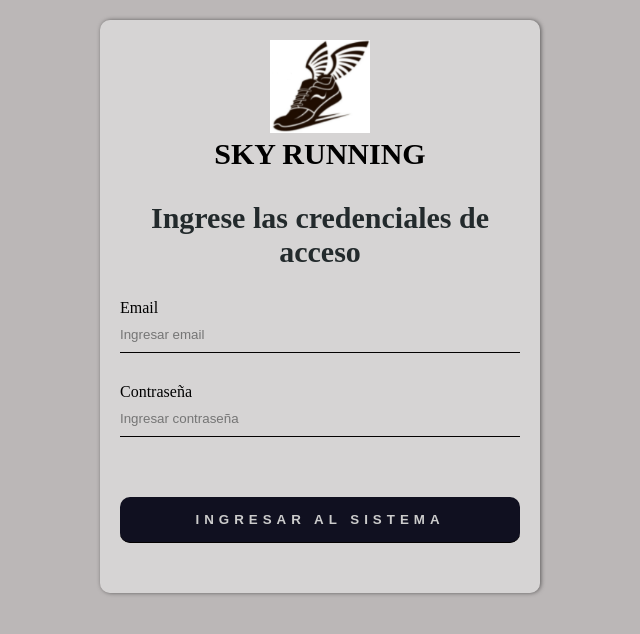
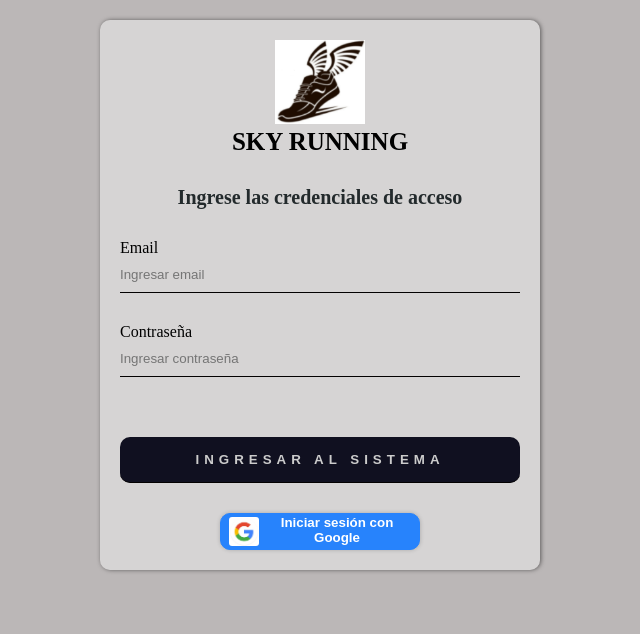
Before and after one commit to paulaarambula/RepositorioUdeA, a plain HTML site: page autenticacion-usuario/autenticacion.html in a window 1280 px wide. Shown: the whole page, without its empty margins (320-960 px from the left). Drawn offline with Linux system fonts and the light colour scheme.

Commit message:
actualizaciín interfaz autenticación de usuario

```diff
--- a/autenticacion-usuario/CSS/autenticacion.css
+++ b/autenticacion-usuario/CSS/autenticacion.css
@@ -12,14 +12,14 @@
 .contenedor  h1{
     margin: 0 0 30px;
     padding: 0;
-    font-size: 30px;
+    font-size: 25px;
     color: black;
     text-align: center;
 }
 .contenedor h3{
     margin: 0 0 30px;
     padding: 0;
-    font-size: 30px;
+    font-size: 20px;
     color: #232a2c;
     text-align: center;
 }
@@ -45,13 +45,32 @@
     cursor: pointer;
     padding: 15px;
     margin-top: 30px;
-
 }
-
+section button{
+    width: 200px;
+    font-weight: bold;
+    text-align: center;
+    border:1px solid rgb(39, 131, 252);
+    border-radius: 10px;
+    cursor: pointer;
+    background-color: rgb(39, 131, 252);
+    box-shadow: 0.2px 0 4px rgb(0,0,0,.2);
+    margin: auto;
+    color: white;
+    padding: auto;
+    margin-left: 25%;
+}
+section button img{
+    float: left;
+    border-color: solid rgb(39, 131, 252);
+    padding: 2px;
+    border-radius: 5px;
+}
 section button:hover{
-    border: 2 px solid black;
+    border: 2 px black;
+    text-align: center;
+    border-radius: 10px;
 }
 body {
     background-color: #bbb7b7;
-
   }
--- a/autenticacion-usuario/autenticacion.html
+++ b/autenticacion-usuario/autenticacion.html
@@ -12,7 +12,7 @@
       <div class="contenedor">
           <form method="POST">
             <div class="encabezado">
-              <img src="logo2.PNG" width="100px"/>
+              <img src="logo2.PNG" width="90px"/>
               <h1>SKY RUNNING</h1>
             </div>
             <div>
@@ -33,6 +33,12 @@
             <div class="elemento">
               <input id="boton" type="submit" value="Ingresar al sistema"/>
             </div>
+            <div>
+              <button>
+                <img src="logo-google.jpg" width="30px" />
+                 Iniciar sesión con Google
+              </button>
+            </div>
         </form>
       </div>
       </section>
```
Also changed, not shown: autenticacion-usuario/logo-google.jpg (added).
